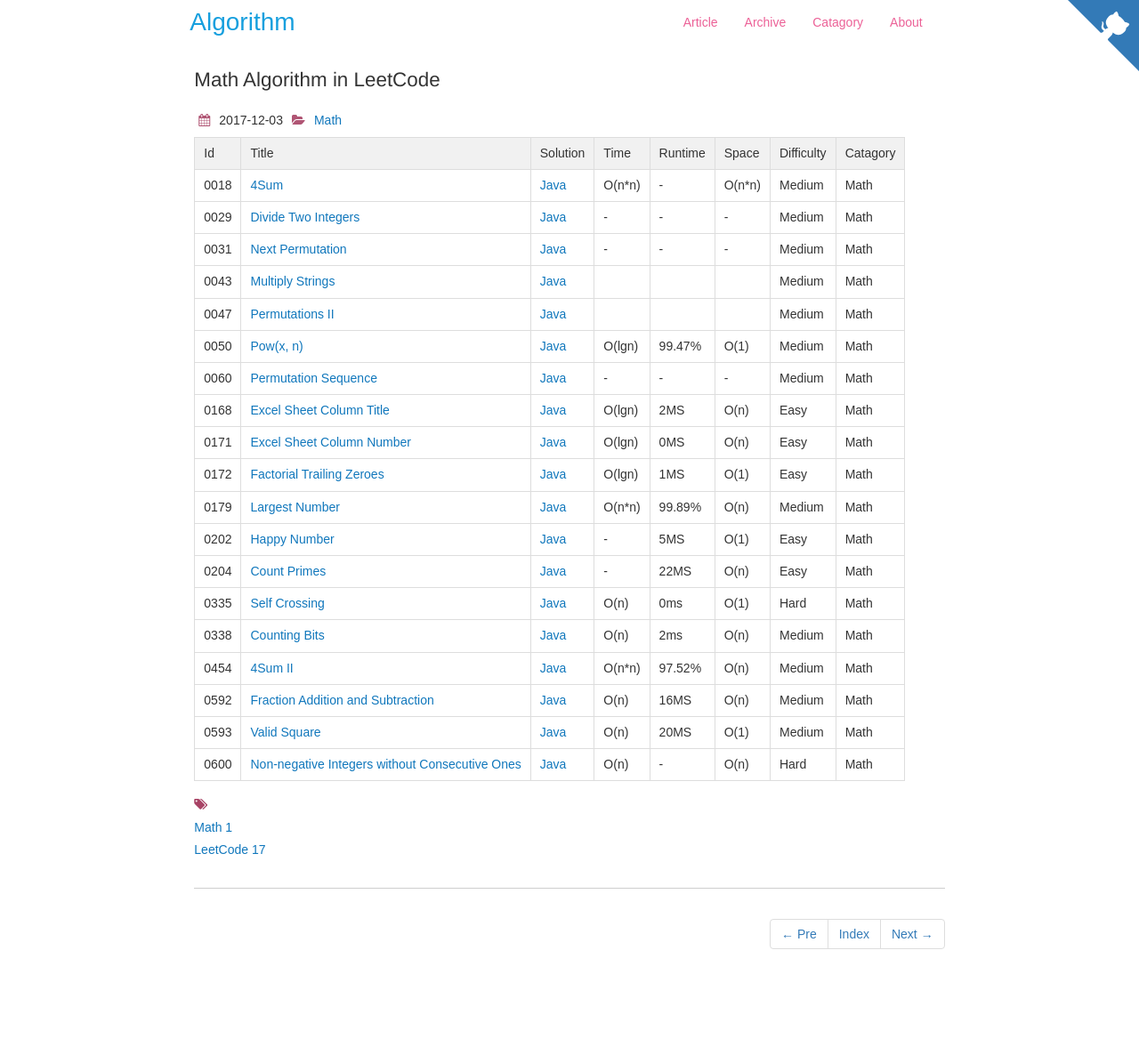
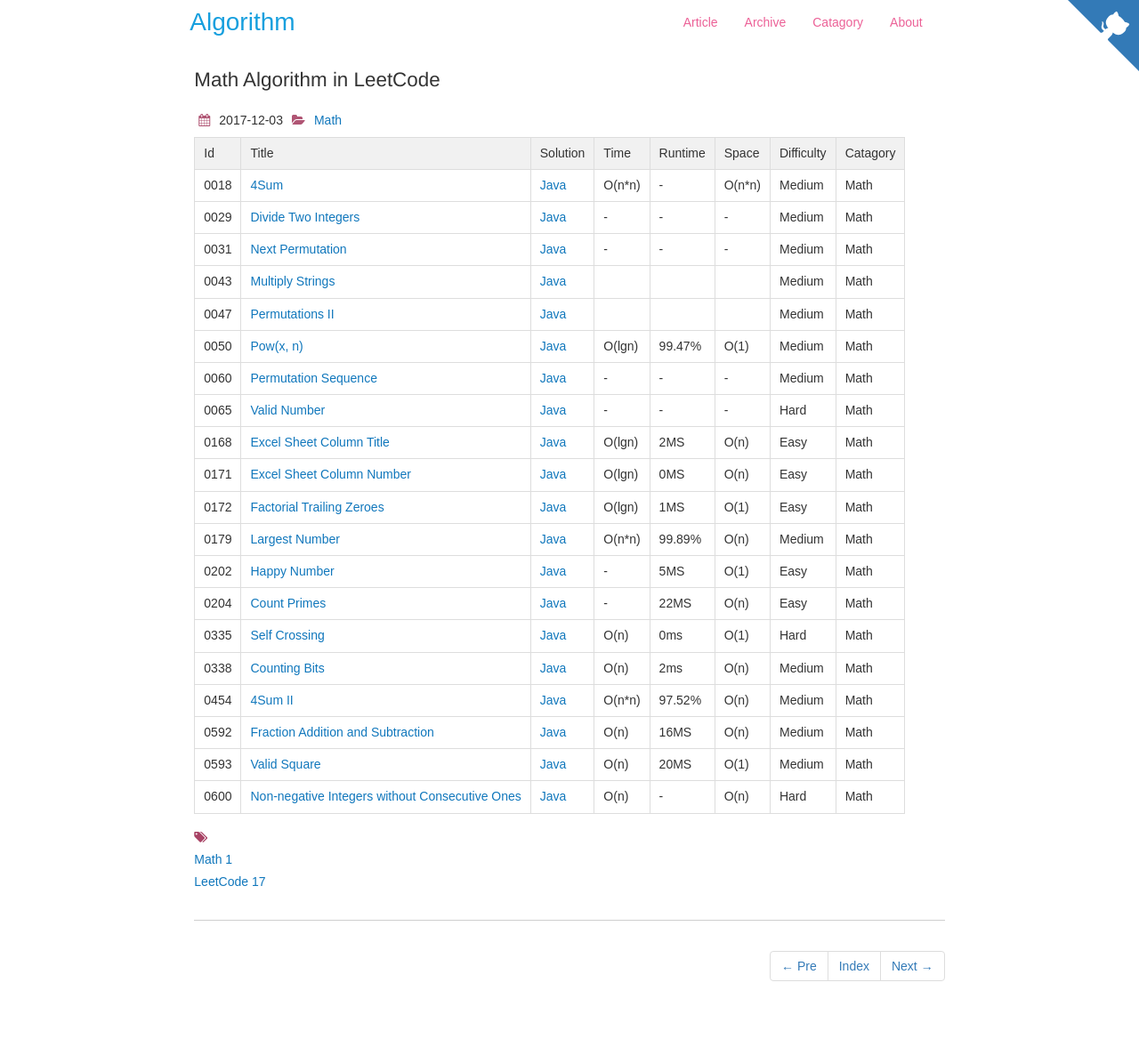
Before and after one commit to dunso/algorithm, a Jekyll site: the page built from docs/_posts/2017-12-03-Math.md, in a window 1280 px wide. Shown: the whole page at 89% size. Built offline with Jekyll 4.4.1, drawn with Linux system fonts in a browser that asks for light colours; nearby versions of some CDN libraries; before the commit the page ends 1141 px from its top, so only the background shows below that.

Commit message:
Add index of  leetcode0065 to docs

```diff
--- a/docs/_posts/2017-12-03-Math.md
+++ b/docs/_posts/2017-12-03-Math.md
@@ -19,6 +19,7 @@
 |0047|[Permutations II](https://leetcode.com/problems/permutations-ii) | [Java](https://e.srl/leetcode-47/)  ||||  Medium |Math|
 |0050|[Pow(x, n)](https://leetcode.com/problems/powx-n/) | [Java](https://e.srl/leetcode-50/)  | O(lgn) |99.47%| O(1)  |  Medium |Math|
 |0060|[Permutation Sequence](https://leetcode.com/problems/permutation-sequence/) | [Java](https://e.srl/leetcode-60/)  |-|-|-|  Medium |Math|
+|0065|[Valid Number](https://leetcode.com/problems/valid-number) | [Java](https://e.srl/leetcode-65/)  |-|-|-|  Hard |Math|
 |0168|[Excel Sheet Column Title](https://leetcode.com/problems/excel-sheet-column-title) | [Java](https://e.srl/leetcode-168/)  | O(lgn) |2MS| O(n)  |  Easy |Math|
 |0171|[Excel Sheet Column Number](https://leetcode.com/problems/excel-sheet-column-number/) | [Java](https://e.srl/leetcode-171/)  | O(lgn) |0MS| O(n)  |  Easy |Math|
 |0172|[Factorial Trailing Zeroes](https://leetcode.com/problems/factorial-trailing-zeroes/) | [Java](https://e.srl/leetcode-172/)  | O(lgn) |1MS| O(1)  |  Easy |Math|
```
